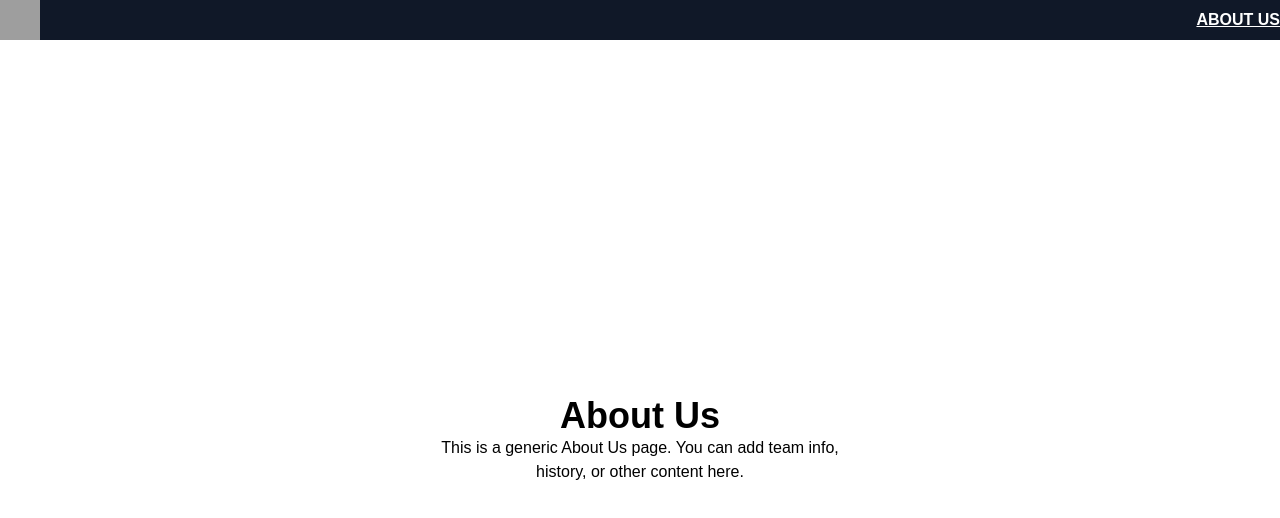
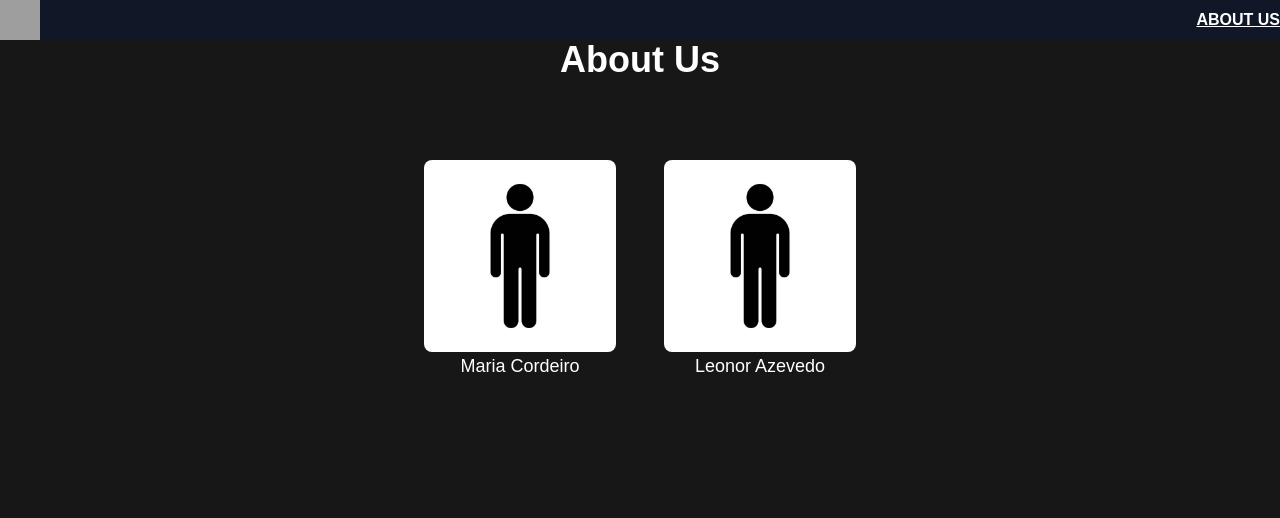
Before and after one commit to leonor-a-a-ist/TLMOTO-recrutamento---software, a Next.js app: page /about_us in a window 1280 px wide. Shown: the top 518 px of the page. Built offline with nearby package versions, Linux system fonts and the light colour scheme; grey boxes are pictures that could not be loaded.

Commit message:
imagens no about us

```diff
--- a/src/pages/about_us.js
+++ b/src/pages/about_us.js
@@ -1,10 +1,31 @@
 export default function AboutUs() {
   return (
-    <div className="flex min-h-screen flex-col items-center justify-center bg-white dark:bg-black text-black dark:text-white p-8">
-      <h1 className="text-4xl font-bold mb-6">About Us</h1>
-      <p className="max-w-md text-center">
-        This is a generic About Us page. You can add team info, history, or other content here.
-      </p>
+    <div className="min-h-screen bg-neutral-900 text-white flex flex-col items-center gap-20">
+      {/* Título */}
+      <h1 className="text-4xl font-bold mb-40">About Us</h1>
+
+      {/* Container das imagens */}
+      <div className="flex w-full max-w-6xl justify-center gap-12">
+        {/* Esquerda */}
+        <div className="flex flex-col items-center">
+          <img
+            src="/stickfigure.jpg"
+            alt="Image 1"
+            className="w-48 h-auto rounded-lg"
+          />
+          <span className="mt-2 text-lg">Maria Cordeiro</span>
+        </div>
+
+        {/* Direita */}
+        <div className="flex flex-col items-center">
+          <img
+            src="/stickfigure.jpg"
+            alt="Image 2"
+            className="w-48 h-auto rounded-lg"
+          />
+          <span className="mt-2 text-lg">Leonor Azevedo</span>
+        </div>
+      </div>
     </div>
   );
 }
```
Also changed, not shown: public/stickfigure.jpg (added).
